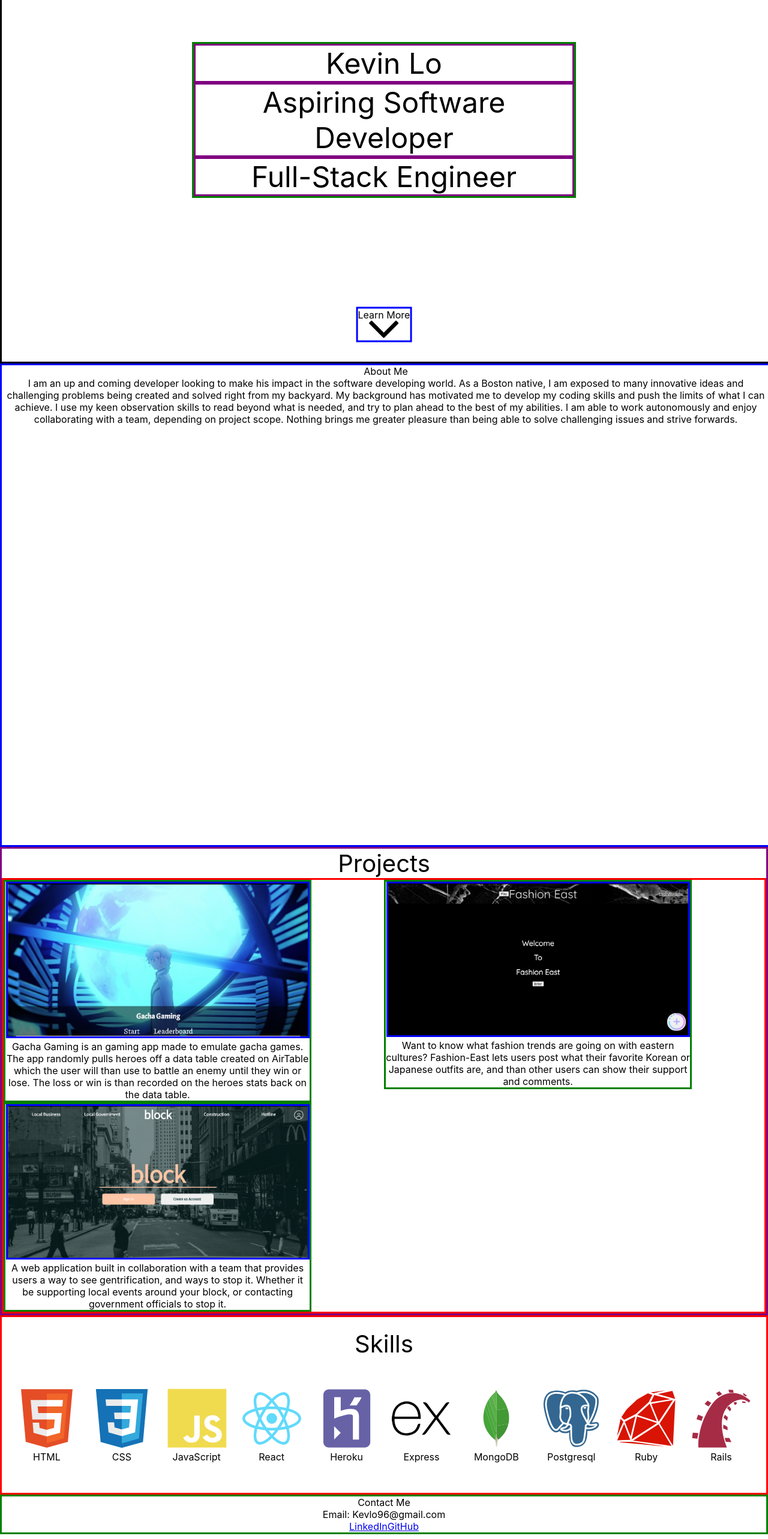
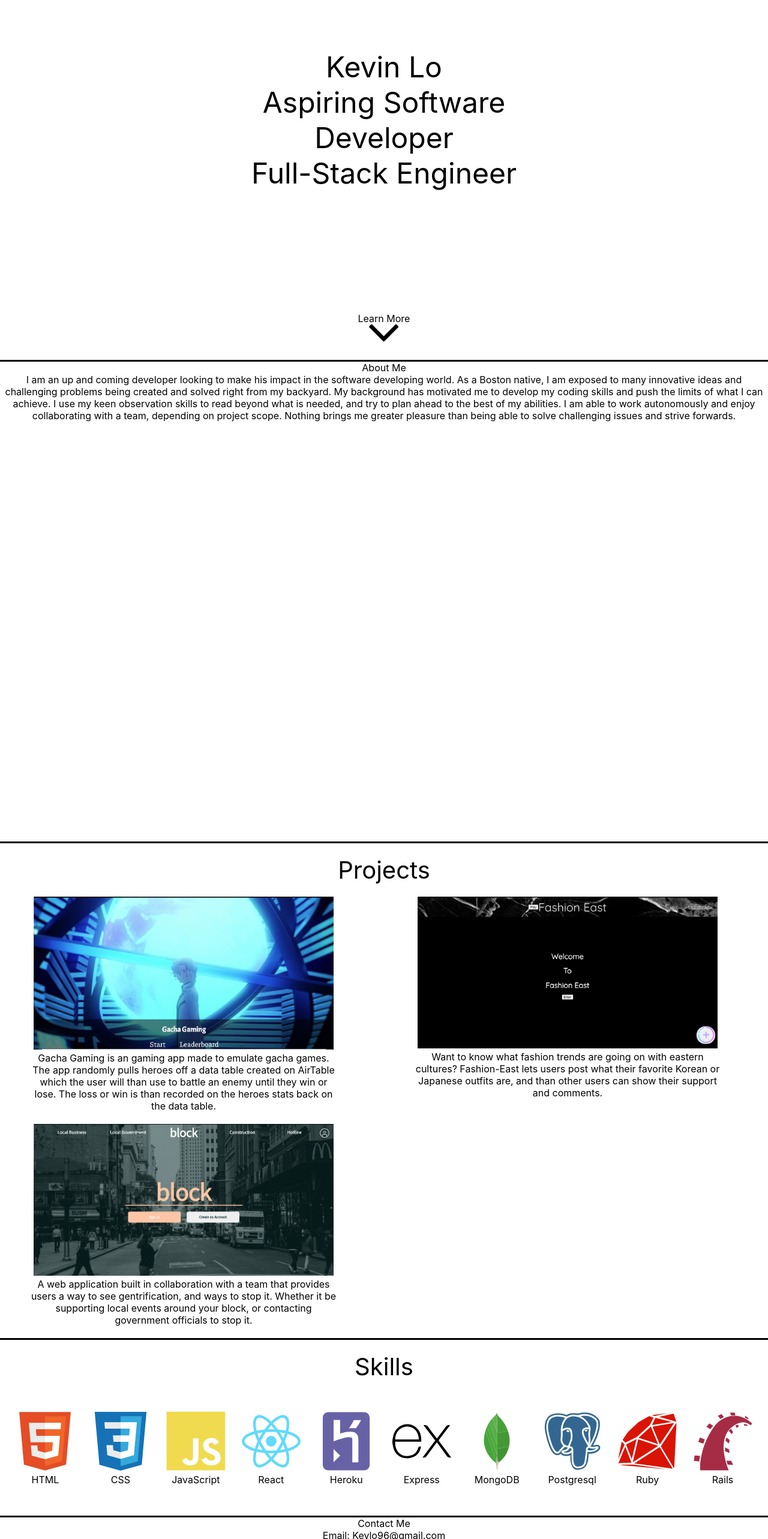
Before and after one commit to LowKeyAkward/Portfolio, a React (Create React App) app in the folder client/: page / in a window 1280 px wide. Shown: the part 200-2766 px from the top of the page at 60% size. Built offline with nearby package versions, Linux system fonts and the light colour scheme.

Commit message:
got rid of all css test borders

```diff
--- a/client/public/index.html
+++ b/client/public/index.html
@@ -2,7 +2,7 @@
 <html lang="en">
   <head>
     <meta charset="utf-8" />
-    <link rel="icon" href="%PUBLIC_URL%/favicon.ico" />
+    <link rel="icon" type="image/svg" href="/anime.svg" />
     <meta name="viewport" content="width=device-width, initial-scale=1" />
     <meta name="theme-color" content="#000000" />
     <meta
@@ -24,7 +24,7 @@
       work correctly both with client-side routing and a non-root public URL.
       Learn how to configure a non-root public URL by running `npm run build`.
     -->
-    <title>React App</title>
+    <title>Kevin Lo</title>
   </head>
   <body>
     <noscript>You need to enable JavaScript to run this app.</noscript>
--- a/client/src/Sections/AboutMe.css
+++ b/client/src/Sections/AboutMe.css
@@ -1,5 +1,6 @@
 .about-container{
-  border: solid blue;
+  /* border: solid blue; */
+  border-top: solid black;
   height: 100vh;
   width: 100vw;
   /* scroll-snap-align: start; */
--- a/client/src/Sections/ContactMe.css
+++ b/client/src/Sections/ContactMe.css
@@ -1,5 +1,6 @@
 .contact-container{
-  border: solid green;
+  /* border: solid green; */
+  border-top: solid black;
   /* height: 100vh;
   width: 100vw;
   scroll-snap-align: start; */
--- a/client/src/Sections/Intro.css
+++ b/client/src/Sections/Intro.css
@@ -1,12 +1,12 @@
 .intro-container{
-  border: solid black;
+  /* border: solid black; */
   height: 100vh;
   width: 100vw;
   /* scroll-snap-align: start; */
 }
 
 .intro-div{
-  border: solid green;
+  /* border: solid green; */
   display: flex;
   flex-direction: column;
   position: absolute;
@@ -17,7 +17,7 @@
 }
 
 .down{
-  border: solid blue;
+  /* border: solid blue; */
   position: absolute;
   bottom: 0px;
   left: 50%;
@@ -29,6 +29,6 @@
   height: auto;
 }
 
-.intro{
+/* .intro{
   border: solid purple;
-}
+} */
--- a/client/src/Sections/Projects.css
+++ b/client/src/Sections/Projects.css
@@ -1,5 +1,6 @@
 .project-container{
-  border: solid purple;
+  /* border: solid purple; */
+  border-top: solid black;
   /* height: 100vh;
   width: 100vw;
   scroll-snap-align: start; */
@@ -7,17 +8,21 @@
 
 .project-title{
   font-size: 250%;
+  margin-top: 20px;
+  margin-bottom: 20px;
 }
 
 .project{
-  border: solid green;
+  /* border: solid green; */
   display: flex;
   flex-direction: column;
   width: 40%;
+  margin-left: 50px;
+  margin-bottom: 20px;
 }
 
 .project-div{
-  border: solid red;
+  /* border: solid red; */
   display: flex;
   flex-direction: column;
   flex-wrap: wrap;
@@ -25,7 +30,7 @@
 }
 
 .project-image{
-   border: solid blue;
+   /* border: solid blue; */
    width: 500px;
    height: auto;
 }
--- a/client/src/Sections/Skills.css
+++ b/client/src/Sections/Skills.css
@@ -1,5 +1,6 @@
 .skill-container{
-  border: solid red;
+  /* border: solid red; */
+  border-top: solid black;
   /* height: 100vh;
   width: 100vw; */
   /*scroll-snap-align: start; */
```
Also changed, not shown: client/public/anime.svg (added), 1 other file (tests, documents, lock files or other folders).
